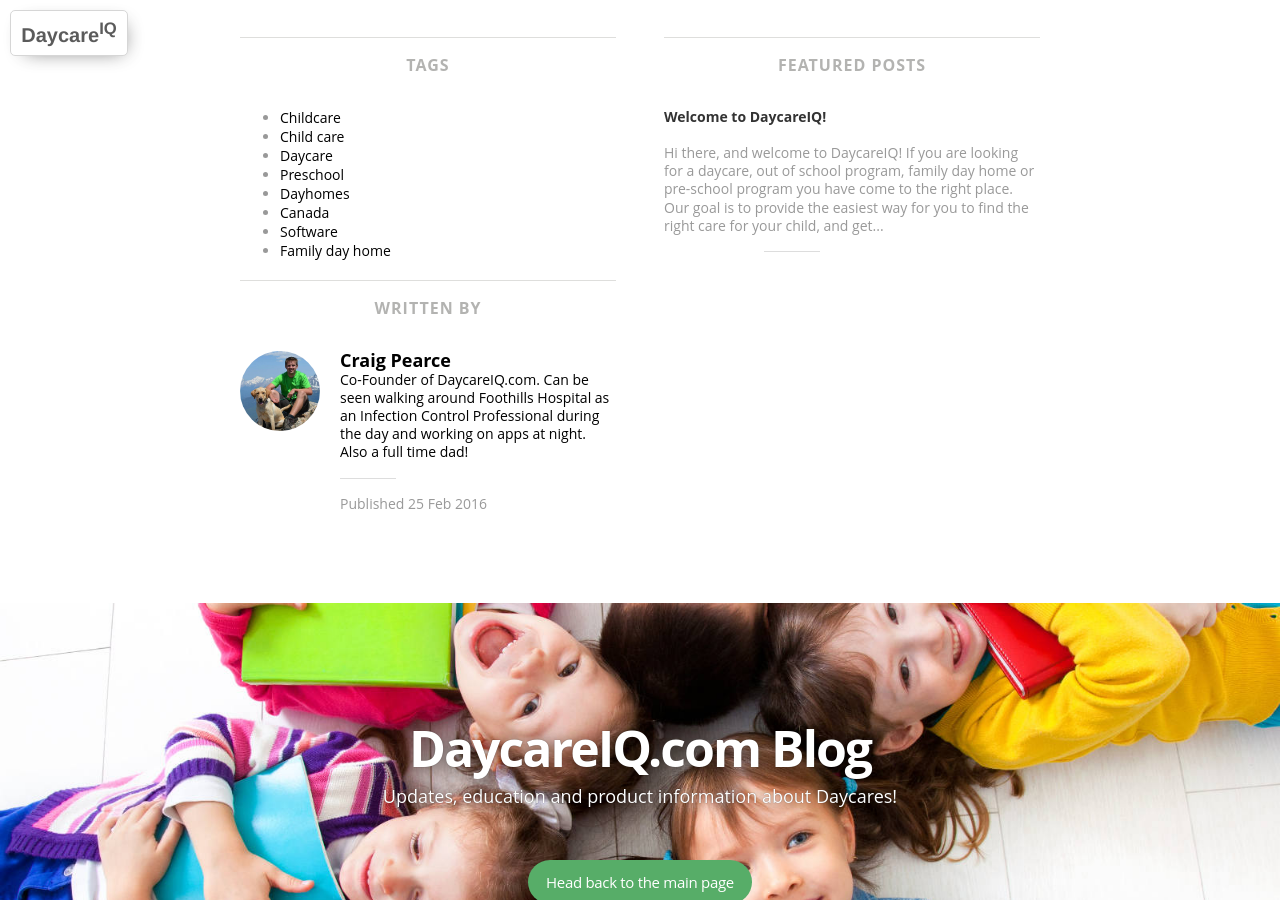
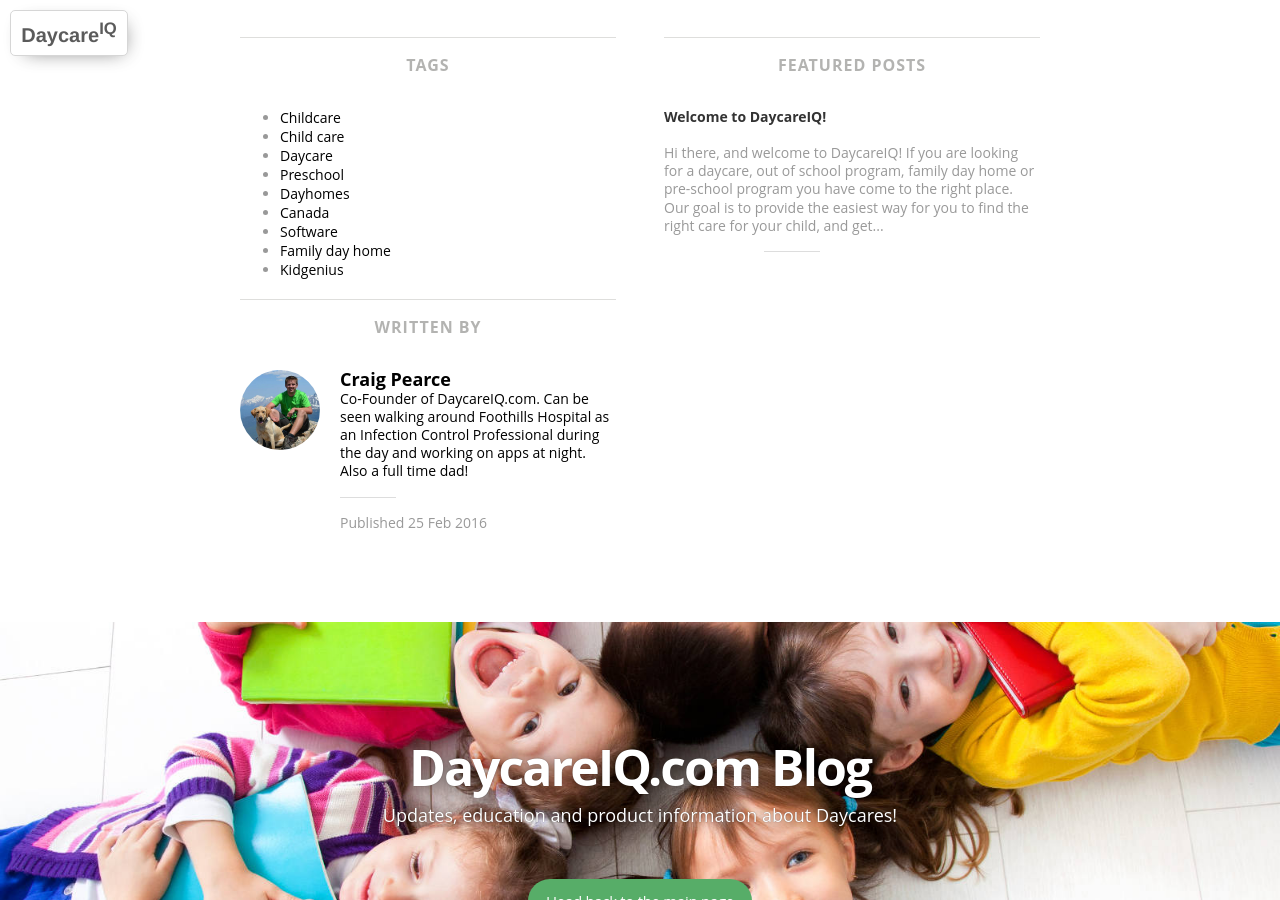
Before and after one commit to DaycareIQ/blog.daycareiq.com, a Jekyll site: the page built from _posts/2016-02-25-Introducing-KidGenius.md, in a window 1280 px wide and 900 px high, scrolled down 1912 px. Built offline with Jekyll 4.4.1, drawn with Linux system fonts in a browser that asks for light colours; nearby versions of some CDN libraries; some web fonts are replaced; Markdown is read by kramdown in place of the engine named in the settings.

Commit message:
Update 2016-02-25-Introducing-KidGenius.md

```diff
--- a/_posts/2016-02-25-Introducing-KidGenius.md
+++ b/_posts/2016-02-25-Introducing-KidGenius.md
@@ -8,6 +8,7 @@
   - Canada
   - software
   - family day home
+  - KidGenius
 description: We built a new child care communication app from scratch.  We think it will help child care operators connect with parents better!
 title: Introducing KidGenius!
 author: cp
```
